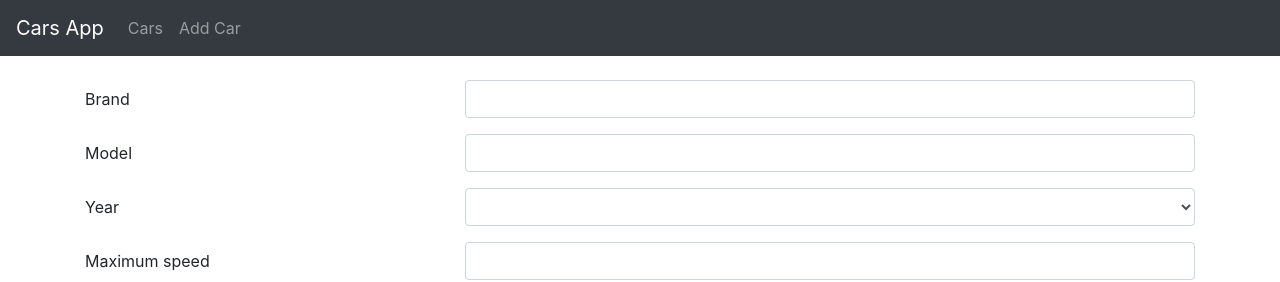
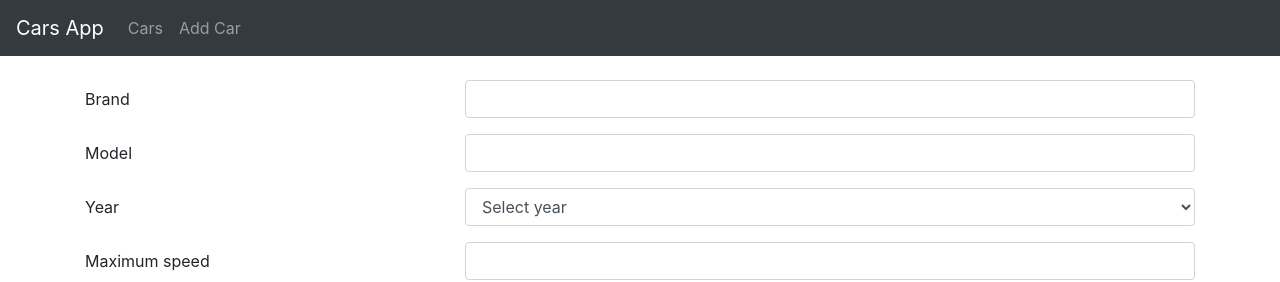
Before and after one commit to nmedan/cars-app, a Vue app: page /add in a window 1280 px wide. Shown: the top 282 px of the page. Built offline with nearby package versions, Linux system fonts and the light colour scheme.

Commit message:
Zadatak 5

```diff
--- a/src/components/CarForm.vue
+++ b/src/components/CarForm.vue
@@ -21,7 +21,7 @@
         <label for="year" class="col-4 col-form-label">Year</label>
         <div class="col-8">
           <select id="year" name="year" type="number" required="required" class="form-control here" v-model="car.year">
-              <option selected="selected">
+              <option selected value="">
                    Select year
               </option>
               <option   v-for="(year, key) in getYears()" :key="key" :value="year">
@@ -131,15 +131,15 @@ export default {
         },
 
         getPreview() {
-            let brand = document.getElementById('brand').value;
-            let model = document.getElementById('model').value;
-            let year = document.getElementById('year').value;
-            let maxSpeed = document.getElementById('maxSpeed').value;
-            let numberOfDoors = document.getElementById('numberOfDoors').value;
-            let engine = document.getElementById('engine').value;
-            let isAutomatic = document.getElementById('isAutomatic').value;
-            alert(brand + '\n' + model+ '\n'+ year+'\n'+ maxSpeed + '\n'
-            +numberOfDoors +'\n' + engine +'\n' + isAutomatic +'\n');
+            let brand = this.car.brand;
+            let model = this.car.model;
+            let year = this.car.year;
+            let maxSpeed = this.car.maxSpeed;
+            let numberOfDoors = this.car.numberOfDoors;
+            let engine = this.car.engine;
+            let isAutomatic = this.car.isAutomatic;
+            alert("Brand:" + brand + '\n' + "Model:" + model+ '\n'+ "Year:" + year+'\n'+ "naxSpeed:" + maxSpeed + '\n'
+            + "Number of doors:" + numberOfDoors +'\n' + "Engine:" + engine +'\n' + "Automatic:" + isAutomatic +'\n');
 
         }
 
```
Also changed, not shown: 1 other file (tests, documents, lock files or other folders).
